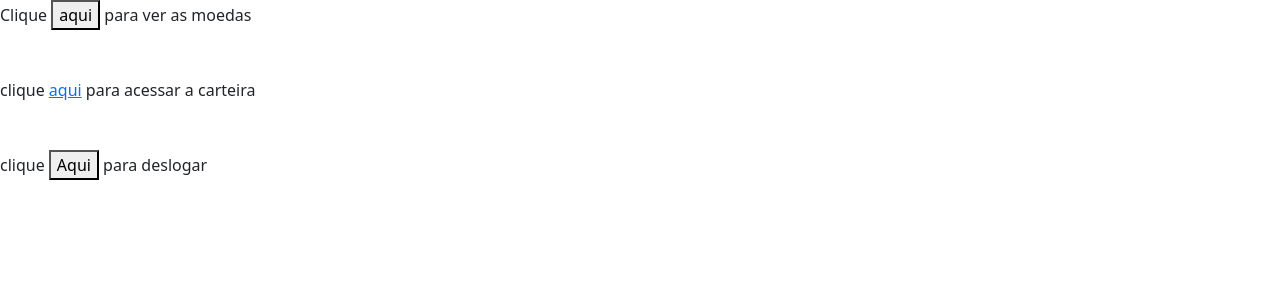
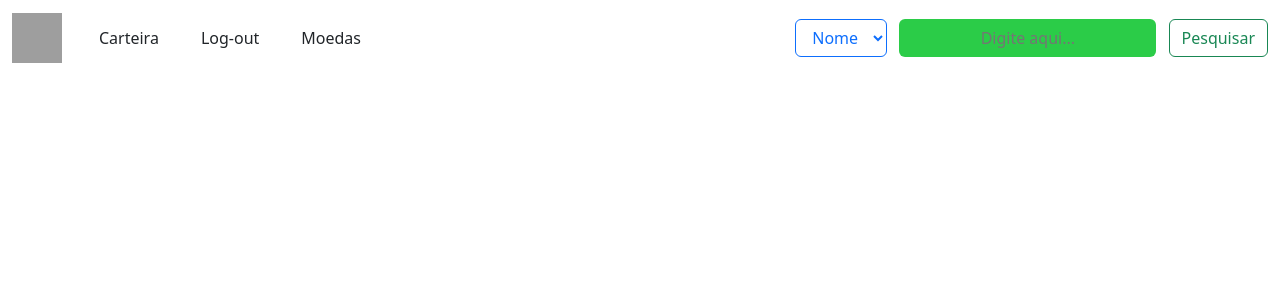
Before and after one commit to Mortinkkkkkkkk/ProjetoBank, a PHP site: page / in a window 1280 px wide. Shown: the top 300 px of the page. Run offline with PHP 8.4, Linux system fonts and the light colour scheme; grey boxes are pictures that could not be loaded.

Commit message:
css navbar

```diff
--- a/site/index.php
+++ b/site/index.php
@@ -7,14 +7,53 @@
     <title>Document</title>
 </head>
 <body>
+<nav class="navbar navbar-expand-lg ">
+            <div class="container-fluid">
+                <a class="navbar-brand" href="#"><img src="#" alt="imagem" height="50px" width="50px"></a>
+                <div class="collapse navbar-collapse" id="navbarSupportedContent">
+                <ul class="navbar-nav me-auto mb-2 mb-lg-0">
+                    <li class="nav-item">
+                    <a class="nav-link">
+                    <form action="carteira.php">
+                    <button class="btn" type="submit">Carteira</button>
 
+                        </form>
+                        </a>
+                    </li>
+                    <li class="nav-item">
+                        <a class="nav-link"> <form action="logout.php">
+         <button type="submit"class="btn">Log-out</button>
+    </form></a>
+                    </li>
+                    <li class="nav-item">
+                        <a class="nav-link active" aria-current ="page">
     <form action="moedas.php" >
-        Clique   <button type="submit" >aqui</button>
-        para ver as moedas
-    </form><br><br>
-        clique <a href="carteira.php">aqui</a> para acessar a carteira
-    <form action="logout.php"><br><br>
-        clique <button type="submit">Aqui</button> para deslogar
-    </form>
-</body>
-</html>
+          <button type="submit" class="btn">Moedas</button>
+
+    </form></a>
+                    </li>
+                </ul>
+                <div class="dropdown-center" >
+                    <form action="pesquisa_por_moedas.php">
+                        <select name="opcoes_de_pesquisa" id="" class="btn btn-outline-primary">
+                            <option value="nome">Nome</option>
+                            <option value="sigla">Sigla</option>
+                        </select>
+                        <input name="nome_sigla_moeda_pesquisada" type="text" class="btn  m-2 " placeholder="Digite aqui..." style="background-color: #2bcc48">
+                        <button class="btn btn-outline-success" type="submit">
+                        <i class="bi bi-search"></i>Pesquisar
+                        </button>
+                    </form>
+                </div>
+            </div>
+        </nav>
+
+
+
+
+
+
+
+
+
+<a href="carteira.php" class=""></a>
```
Also changed, not shown: site/login.html (+40 -0 lines), site/moedas.php (+44 -14 lines), site/pesquisa_por_moedas.php (+32 -26 lines).
